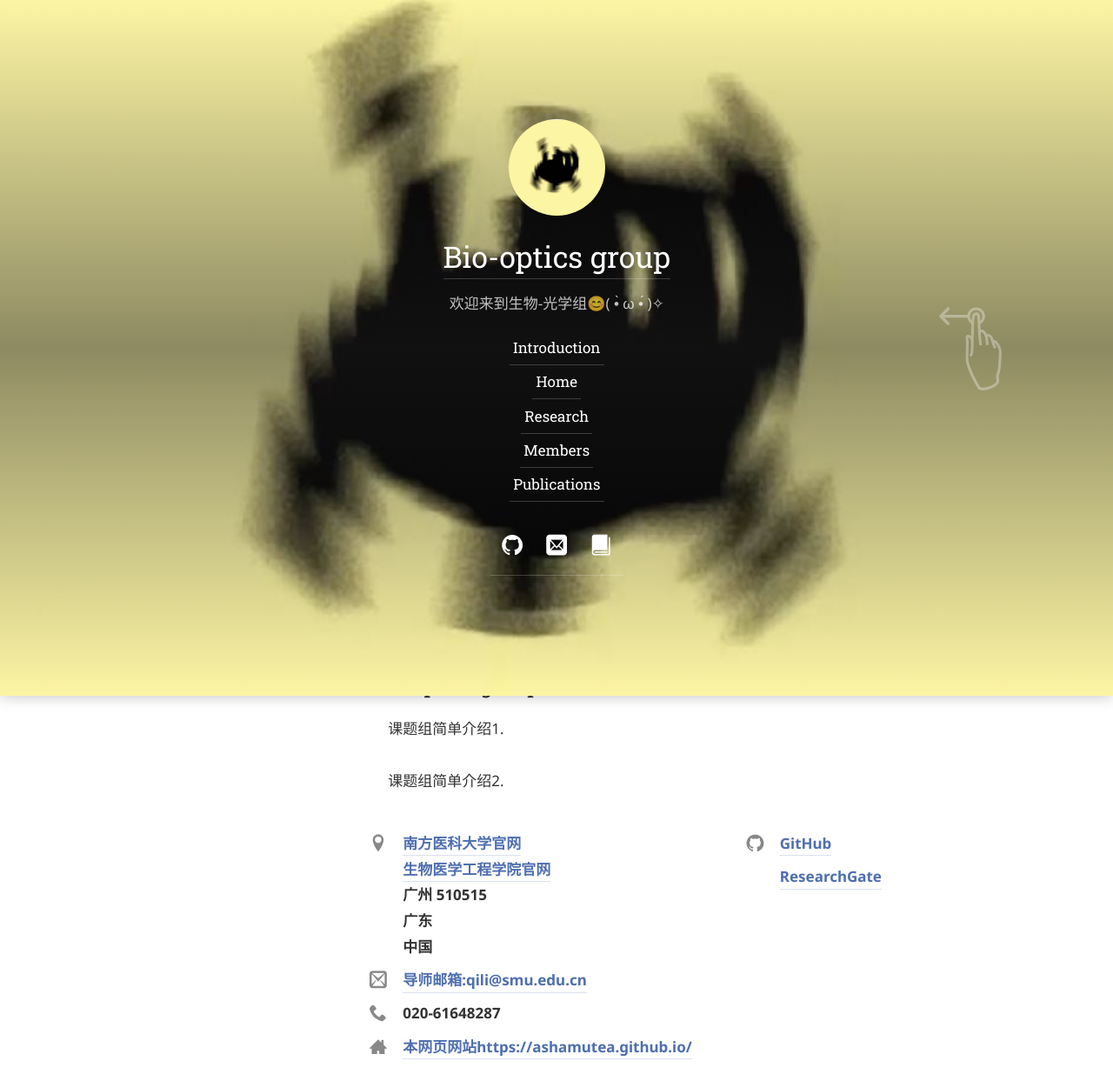
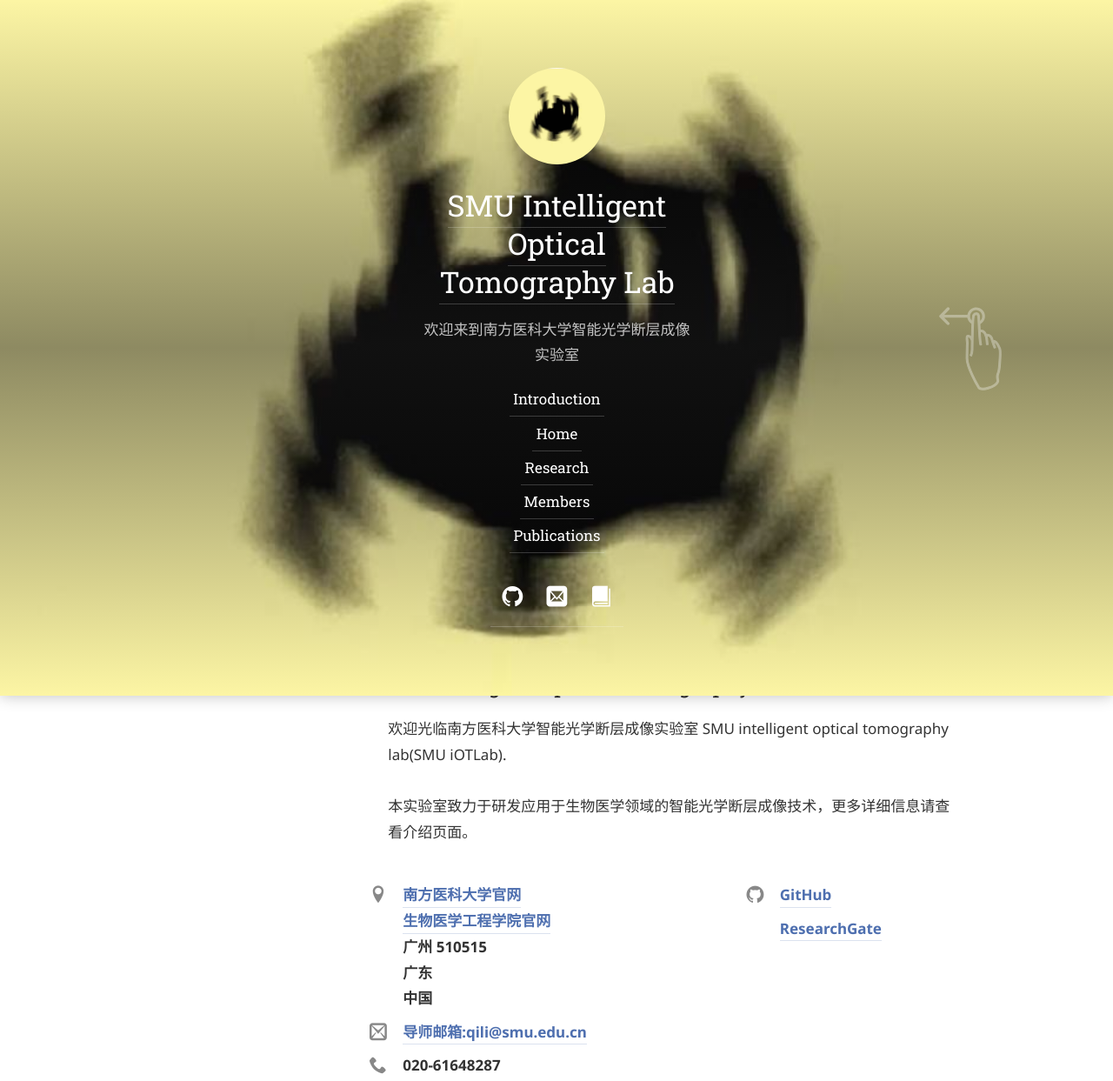
Before and after one commit to smu-iotlab/smu-iotlab.github.io, a plain HTML site: page index.html in a window 1280 px wide. Shown: the top 1243 px of the page at 87% size. Drawn offline with Linux system fonts and the light colour scheme; some icons are missing; files whose address does not match are found by name.

Commit message:
Update index.html

```diff
--- a/index.html
+++ b/index.html
@@ -37,16 +37,16 @@ Powered by Hydejack v8.4.0 <https://hydejack.com/>
 
 
 <!-- Begin Jekyll SEO tag v2.5.0 -->
-<title>Home | Bio-optics group</title>
+<title>Home | SMU Intelligent Optical Tomography Lab</title>
 <meta name="generator" content="Jekyll v3.8.5" />
 <meta property="og:title" content="Home" />
-<meta name="author" content="Bio-optics group" />
+<meta name="author" content="SMU Intelligent Optical Tomography Lab" />
 <meta property="og:locale" content="fr" />
 <link rel="canonical" href="http://localhost:4000/" />
 <meta property="og:url" content="http://localhost:4000/" />
 <meta property="og:site_name" content="Bio-optics group" />
 <script type="application/ld+json">
-{"name":"Bio-optics group","author":{"@type":"Person","name":"Bio-optics group"},"@type":"WebSite","url":"http://localhost:4000/","publisher":{"@type":"Organization","logo":{"@type":"ImageObject","url":"http://localhost:4000/assets/img/fengmian.jpg"},"name":"Bio-optics group"},"headline":"Home","@context":"http://schema.org"}</script>
+{"name":"SMU Intelligent Optical Tomography Lab","author":{"@type":"Person","name":"SMU Intelligent Optical Tomography Lab"},"@type":"WebSite","url":"http://localhost:4000/","publisher":{"@type":"Organization","logo":{"@type":"ImageObject","url":"http://localhost:4000/assets/img/fengmian.jpg"},"name":"SMU Intelligent Optical Tomography Lab"},"headline":"Home","@context":"http://schema.org"}</script>
 <!-- End Jekyll SEO tag -->
 
 
@@ -58,7 +58,7 @@ Powered by Hydejack v8.4.0 <https://hydejack.com/>
 <meta name="mobile-web-app-capable" content="yes">
 
 <meta name="apple-mobile-web-app-capable" content="yes">
-<meta name="apple-mobile-web-app-title" content="Bio-optics group">
+<meta name="apple-mobile-web-app-title" content="SMU Intelligent Optical Tomography Lab">
 <meta name="apple-mobile-web-app-status-bar-style" content="black">
 
 <meta name="application-name" content="Bio-optics group">
@@ -194,14 +194,14 @@ Powered by Hydejack v8.4.0 <https://hydejack.com/>
       <div class="sidebar-about">
 
           <a class="no-hover" href="/" tabindex="-1">
-            <img src="/assets/img/fengmian.jpg" class="avatar" alt="Bio-optics group" data-ignore />
+            <img src="/assets/img/fengmian.jpg" class="avatar" alt="SMU Intelligent Optical Tomography Lab" data-ignore />
           </a>
 
-        <h2 class="h1"><a href="/">Bio-optics group</a></h2>
+        <h2 class="h1"><a href="/">SMU Intelligent Optical Tomography Lab</a></h2>
 
 
           <p class="">
-            欢迎来到生物-光学组😊( •̀ ω •́ )✧
+            欢迎来到南方医科大学智能光学断层成像实验室
 
           </p>
 
@@ -437,12 +437,12 @@ Powered by Hydejack v8.4.0 <https://hydejack.com/>
       width="500">
 
 
- <h2>Bio-optics group</h2>
+ <h2>SMU Intelligent Optical Tomography Lab</h2>
 
 <ul>
-课题组简单介绍1.
+欢迎光临南方医科大学智能光学断层成像实验室 SMU intelligent optical tomography lab(SMU iOTLab).
 <br />  <br />
-课题组简单介绍2.
+本实验室致力于研发应用于生物医学领域的智能光学断层成像技术，更多详细信息请查看介绍页面。
 </ul>
 
 
```
